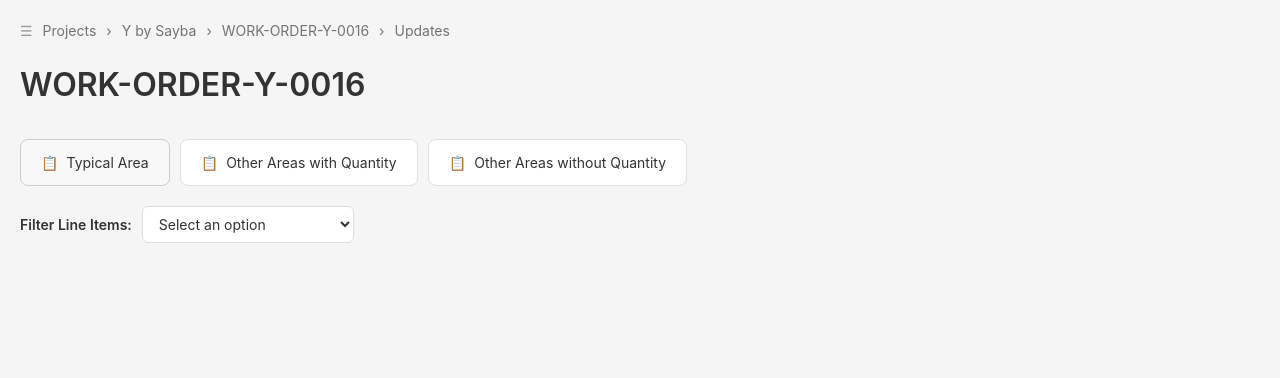
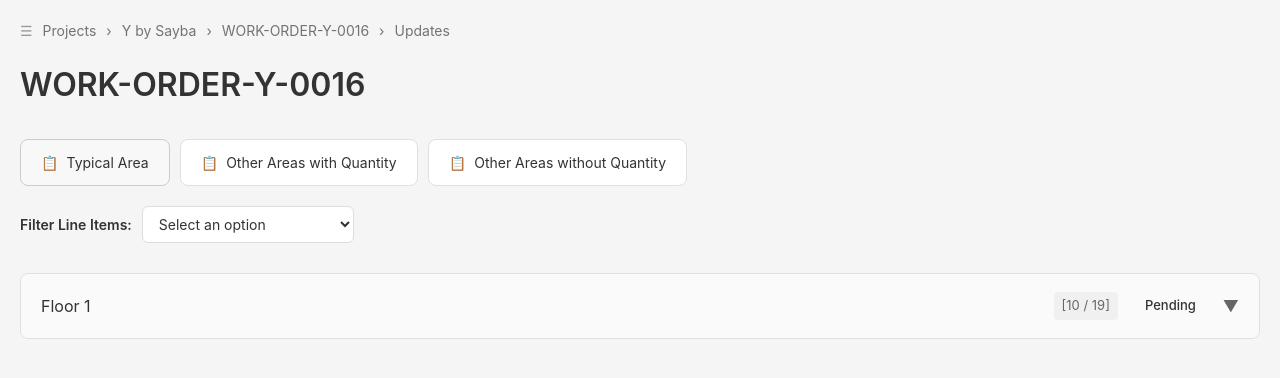
Before and after one commit to AnsariAffan007/construction-progress-tracker, a React (Vite) app: page / in a window 1280 px wide. Shown: the top 378 px of the page. Built offline with nearby package versions, Linux system fonts and the light colour scheme.

Commit message:
sections folder, detail card jsx

```diff
--- a/src/App.css
+++ b/src/App.css
@@ -72,3 +72,12 @@
   cursor: pointer;
   font-weight: semibold;
 }
+
+/* Details section */
+.floor-card {
+  background: white;
+  border: 1px solid #e0e0e0;
+  border-radius: 8px;
+  margin-bottom: 15px;
+  overflow: hidden;
+}
--- a/src/App.tsx
+++ b/src/App.tsx
@@ -1,5 +1,7 @@
 import './App.css'
 import AppBreadcrumb from './components/layout/breadcrumb'
+import FilterCard from './sections/filter-card'
+import ProgressDetailHead from './sections/progress-detail-head'
 
 function App() {
   return (
@@ -8,14 +10,17 @@ function App() {
         <span>☰</span>
         <AppBreadcrumb />
       </div>
+
       <div className='header'>
         <h1>WORK-ORDER-Y-0016</h1>
       </div>
+
       <div className='tabs'>
         <FilterCard content='Typical Area' active />
         <FilterCard content='Other Areas with Quantity' />
         <FilterCard content='Other Areas without Quantity' />
       </div>
+
       <div className='filter-section'>
         <label>Filter Line Items:</label>
         <select id="lineItemFilter" className='filter-dropdown'>
@@ -27,21 +32,36 @@ function App() {
           <option value="TILE-01">TILE-01 (sqm)</option>
         </select>
       </div>
+
+      <div id='layoutContainer'>
+
+        <div className="floor-card">
+
+          <ProgressDetailHead />
+
+          <div className="floor-content">
+            <div className="flat-card">
+
+
+
+              <div className="flat-content">
+                <div className="area-card">
+
+
+
+                  <div className="area-content">
+                    <table></table>
+                  </div>
+                </div>
+              </div>
+            </div>
+          </div>
+
+        </div>
+
+      </div>
     </>
   )
 }
 
-
-function FilterCard({ content, active }: { content: string, active?: boolean }) {
-  return (
-    <div className={`tab ${active ? "active" : ""}`}>
-      <div className='flex gap-x-2 items-center'>
-        <span>📋</span>
-        <span className='text-[#333] text-[14px] my-auto'>{content}</span>
-      </div>
-    </div>
-  )
-}
-
-
 export default App
--- /dev/null
+++ b/src/sections/filter-card.tsx
@@ -0,0 +1,13 @@
+
+const FilterCard = ({ content, active }: { content: string, active?: boolean }) => {
+  return (
+    <div className={`tab ${active ? "active" : ""}`}>
+      <div className='flex gap-x-2 items-center'>
+        <span>📋</span>
+        <span className='text-[#333] text-[14px] my-auto'>{content}</span>
+      </div>
+    </div>
+  )
+}
+
+export default FilterCard
--- /dev/null
+++ b/src/sections/progress-detail-head/index.tsx
@@ -0,0 +1,41 @@
+import "./styles.css"
+
+const ProgressDetailHead = () => {
+
+  return (
+
+    <div className="progress-detail">
+
+      <div className="progress-detail-left">
+
+        <span className="progress-checkbox-container">
+          <input type="checkbox"
+            className="progress-checkbox"
+            data-floor-id="floor1"
+            onClick={e => e.stopPropagation()}
+          />
+        </span>
+        <div className="progress-expand-trigger">
+          <span>Floor 1</span>
+        </div>
+
+      </div>
+
+      <div className='progress-info' style={{ cursor: "pointer" }}>
+        <span className="progress-number">
+          [10 / 19]
+        </span>
+        <span className="progress-status-badge">
+          Pending
+        </span>
+        <span className='chevron'>
+          ▼
+        </span>
+      </div>
+
+    </div>
+
+  )
+}
+
+export default ProgressDetailHead
--- /dev/null
+++ b/src/sections/progress-detail-head/styles.css
@@ -0,0 +1,70 @@
+.progress-detail {
+  display: flex;
+  justify-content: space-between;
+  align-items: center;
+  padding: 16px 20px;
+  user-select: none;
+  background: #fafafa;
+}
+
+/* - */
+.progress-detail>.progress-detail-left {
+  display: flex;
+  align-items: center;
+  gap: 12px;
+  flex: 1;
+}
+
+/* --- */
+.progress-detail>.progress-detail-left>.progress-checkbox-container {
+  display: none;
+  margin-right: 4px;
+}
+
+/* ------ */
+.progress-detail>.progress-detail-left>.progress-checkbox-container>.progress-checkbox {
+  width: 18px;
+  height: 18px;
+  cursor: pointer;
+  accent-color: #10b981;
+  margin-right: 8px;
+}
+
+/* --- */
+.progress-detail>.progress-detail-left>.progress-expand-trigger {
+  cursor: pointer;
+  flex: 1;
+  display: flex;
+  align-items: center;
+  gap: 8px;
+}
+
+/* - */
+.progress-detail>.progress-info {
+  display: flex;
+  align-items: center;
+  gap: 15px;
+}
+
+/* --- */
+.progress-detail>.progress-info>.progress-number {
+  font-size: 13px;
+  color: #666;
+  padding: 4px 8px;
+  background: #f0f0f0;
+  border-radius: 4px;
+}
+
+/* --- */
+.progress-detail>.progress-info>.progress-status-badge {
+  padding: 6px 12px;
+  border-radius: 6px;
+  font-size: 13px;
+  font-weight: 500;
+}
+
+/* --- */
+.progress-detail>.progress-info>.chevron {
+  transition: transform 0.3s;
+  color: #666;
+}
```
